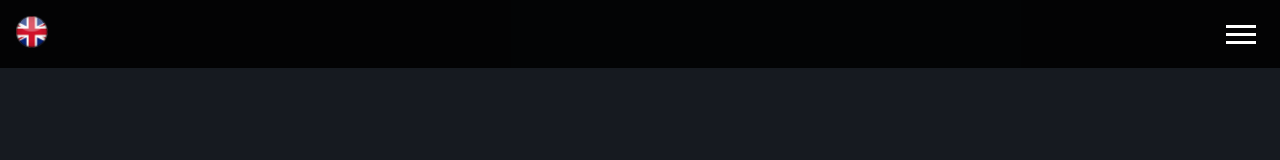
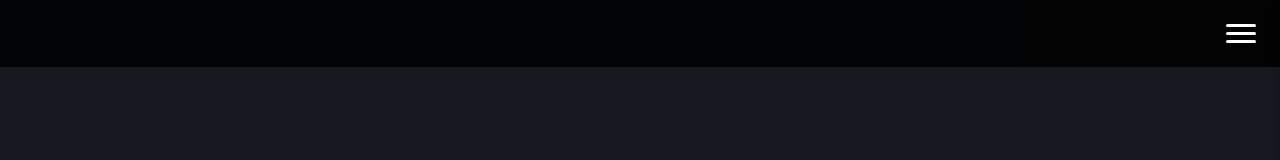
Before and after one commit to TobiasKjernell/thrall, a Next.js app: page / in a window 1280 px wide. Shown: the top 160 px of the page. Built offline with nearby package versions, Linux system fonts and the light colour scheme.

Commit message:
12/navbar

```diff
--- a/src/components/navbar/index.tsx
+++ b/src/components/navbar/index.tsx
@@ -2,72 +2,28 @@
 
 import Image from 'next/image'
 import Link from 'next/link'
-import { useCallback, useEffect, useRef, useState } from 'react'
+import { useEffect, useRef, useState } from 'react'
 import './navbar.scss'
 
 export default function Navbar() {
   const [open, setOpen] = useState(false)
-  const [langOpen, setLangOpen] = useState(false)
-  const [language, setLanguage] = useState<'en' | 'sv'>('en')
-
-  const langRef = useRef<HTMLDivElement>(null)
   const menuRef = useRef<HTMLDivElement>(null)
 
-  const handleLangSelect = (lang: 'en' | 'sv') => {
-    setLanguage(lang)
-    setLangOpen(false)
-  }
-
-  const handleClickOutside = useCallback((event: MouseEvent) => {
+  useEffect(() => {
+    const handleClickOutside = (event: MouseEvent) => {
       const target = event.target as Node
-    if (langRef.current && !langRef.current.contains(target)) {
-      setLangOpen(false)
-    }
       if (menuRef.current && !menuRef.current.contains(target)) {
         setOpen(false)
       }
-  }, [])
+    }
 
-  useEffect(() => {
     document.addEventListener('mousedown', handleClickOutside)
     return () => document.removeEventListener('mousedown', handleClickOutside)
-  }, [handleClickOutside])
+  }, [])
 
   return (
     <header className="header">
       <div className="top-bar">
-        {/* Language Selector */}
-        <div className="language-switcher" ref={langRef}>
-          <button
-            className="flag-button"
-            onClick={() => setLangOpen(!langOpen)}
-            aria-haspopup="true"
-            aria-expanded={langOpen}
-            aria-label="Select language"
-          >
-            <Image
-              src={language === 'en' ? '/images/flag-uk.png' : '/images/flag-se.png'}
-              alt={language}
-              width={32}
-              height={32}
-              priority
-            />
-          </button>
-
-          {langOpen && (
-            <div className="language-dropdown">
-              <button onClick={() => handleLangSelect('en')}>
-                <Image src="/images/flag-uk.png" alt="EN" width={24} height={24} />
-                <span>ENGLISH</span>
-              </button>
-              <button onClick={() => handleLangSelect('sv')}>
-                <Image src="/images/flag-se.png" alt="SV" width={24} height={24} />
-                <span>SWEDISH</span>
-              </button>
-            </div>
-          )}
-        </div>
-
         {/* Burger Button */}
         <div
           className="burger"
@@ -84,9 +40,11 @@ export default function Navbar() {
         </div>
       </div>
 
-      {/* Dropdown Menu */}
-      {open && (
-        <nav className="menu" ref={menuRef}>
+      {/* Right-side Dropdown Menu */}
+      <nav
+        className={`menu menu--right ${open ? 'open' : ''}`}
+        ref={menuRef}
+      >
         <Image
           src="/images/skull-logo.png"
           alt="Logo"
@@ -98,7 +56,6 @@ export default function Navbar() {
         <Link href="/about" onClick={() => setOpen(false)}>ABOUT</Link>
         <Link href="/play" onClick={() => setOpen(false)}>PLAY</Link>
       </nav>
-      )}
     </header>
   )
 }
--- a/src/components/navbar/navbar.scss
+++ b/src/components/navbar/navbar.scss
@@ -11,58 +11,9 @@
 
   .top-bar {
     display: flex;
-  justify-content: space-between;
+    justify-content: flex-end;
     align-items: center;
     padding: 1rem;
-}
-
-/* Language Switcher */
-.language-switcher {
-  position: relative;
-
-  .flag-button {
-    background: transparent;
-    border: none;
-    cursor: pointer;
-    padding: 0;
-    outline: none;
-  }
-
-  .language-dropdown {
-    position: absolute;
-    top: 120%;
-    left: 0;
-    background: #111;
-    border: 1px solid #444;
-    border-radius: 10px;
-    padding: 0.5rem;
-    display: flex;
-    flex-direction: column;
-    gap: 0.5rem;
-    z-index: 100;
-    transition: all 0.3s ease;
-
-    button {
-      background: none;
-      border: none;
-      color: #fff;
-      display: flex;
-      align-items: center;
-      gap: 0.5rem;
-      cursor: pointer;
-      font-family: 'Cinzel', serif;
-      font-size: 1rem;
-      padding: 0.25rem 0.5rem;
-
-      &:hover {
-        color: #a00;
-      }
-
-      span {
-        font-size: 0.9rem;
-      }
-    }
-  }
   }
 
   /* Burger Menu Icon */
@@ -72,7 +23,7 @@
     flex-direction: column;
     gap: 5px;
     padding: 0.5rem;
-  border-radius: 6px;
+    border-radius: 10px;
     transition: background-color 0.2s ease;
 
     &:hover {
@@ -83,40 +34,61 @@
       width: 30px;
       height: 3px;
       background-color: #fff;
-    transition: background-color 0.3s ease;
+      border-radius: 2px;
+      transition: background-color 0.3s ease, box-shadow 0.3s ease;
+      box-shadow: none !important;
     }
 
     &:hover div {
-    background-color: #a00;
+      background-color: #ff0000;
+      box-shadow: none !important;
     }
   }
 
-/* Dropdown Menu */
+  /* Right-side Sliding Dropdown Menu */
   .menu {
+    position: fixed;
+    top: 0;
+    right: 0;
+    height: 100vh;
+    width: 75%;
+    max-width: 320px;
+    background: #f7f7f7;
+    color: #111;
     display: flex;
     flex-direction: column;
     align-items: center;
-  background: #f7f7f7;
-  color: #111;
-  width: 100%;
-  position: absolute;
-  top: 100%;
-  padding: 2rem 0;
-  transition: all 0.3s ease;
+    padding-top: 100px;
+    gap: 2rem; // ✅ Fixed typo here
+    transform: translateX(100%);
+    transition: transform 0.3s ease-in-out, box-shadow 0.3s ease;
+    z-index: 999;
 
-  a {
-    margin: 1rem 0;
-    font-size: 1.5rem;
-    text-decoration: none;
-    color: #111;
-    transition: color 0.2s ease;
+    border-radius: 20px;
+    box-shadow: -4px 0 12px rgba(0, 0, 0, 0.2);
+
+    &.open {
+      transform: translateX(0);
+    }
 
     &:hover {
-      color: #a00;
-    }
+      box-shadow: -4px 0 12px rgba(0, 0, 0, 0.2); // No glow
     }
 
     .skull {
       margin-bottom: 1rem;
     }
+
+    a {
+      font-size: 1.5rem;
+      text-decoration: none;
+      color: #111;
+      text-shadow: none !important;
+      transition: color 0.2s ease, text-shadow 0.3s ease;
+
+      &:hover {
+        color: #ff0000;
+        text-shadow: none !important;
       }
+    }
+  }
```
Lines whose indentation alone changed are shown as unchanged.
